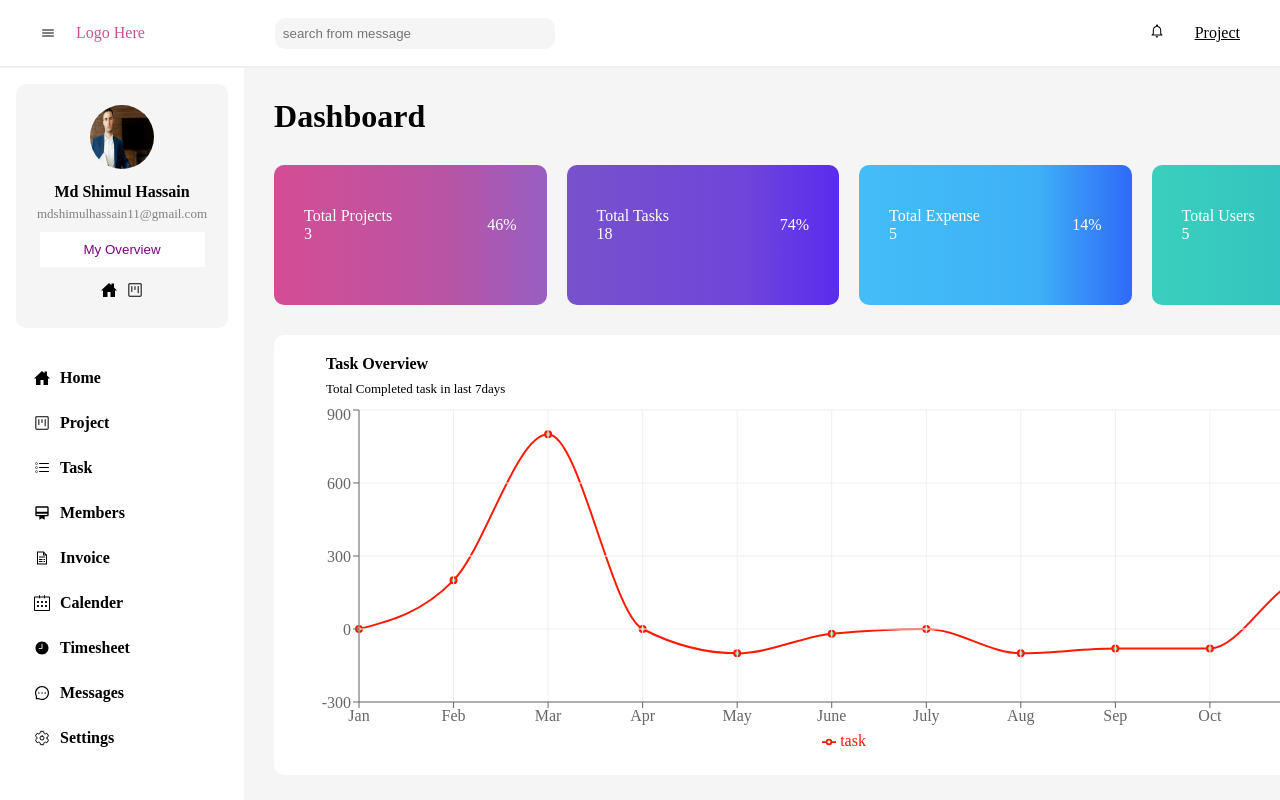
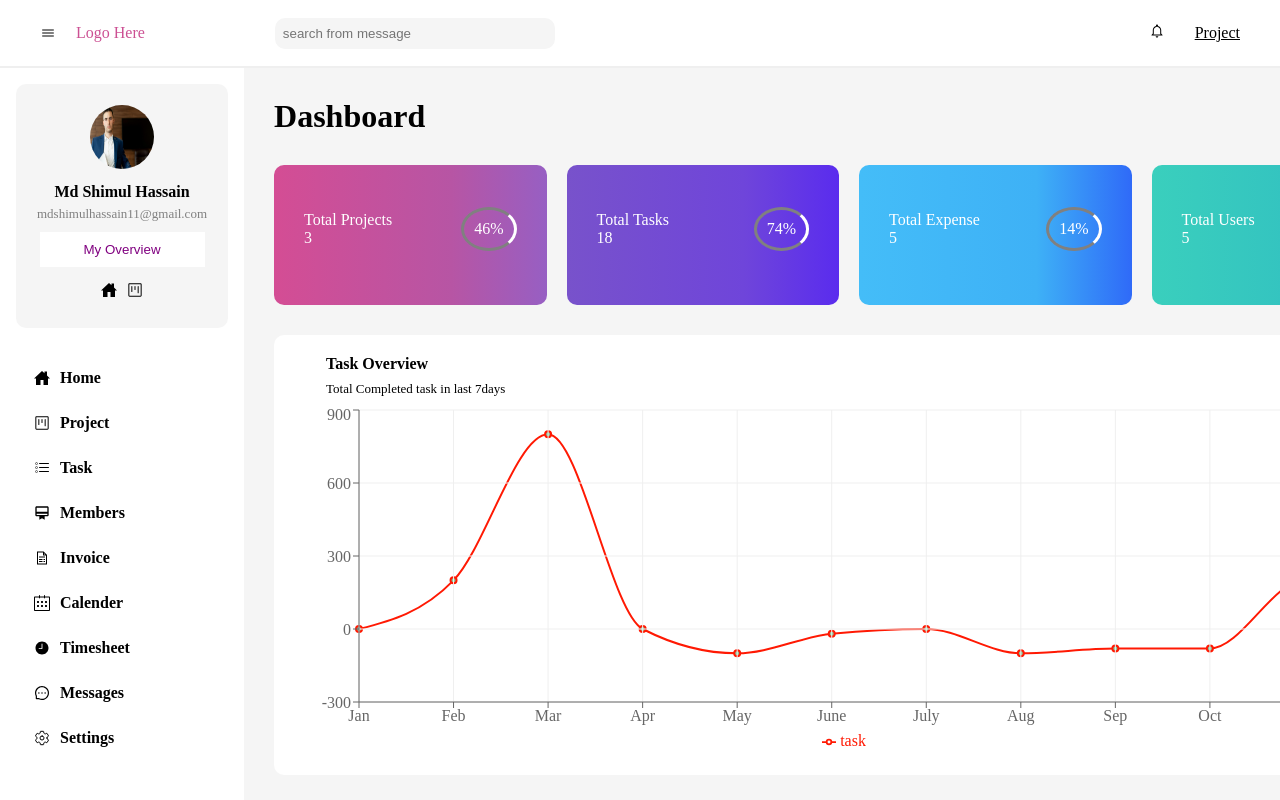
Before and after one commit to Amarachi-Codes/react-dashboard, a React (Vite) app: page /app in a window 1280 px wide. Shown: the top 800 px of the page. Built offline with nearby package versions, Linux system fonts and the light colour scheme.

Commit message:
updated style

```diff
--- a/src/components/dueprojects/TopDueProjects.tsx
+++ b/src/components/dueprojects/TopDueProjects.tsx
@@ -7,19 +7,19 @@ const TopDueProjects = () => {
             <h5>Top Due Projects</h5>
             <p className="num">23</p>
             <p className="total">Total Projects</p>
-            <div className="list">
+            <div className="list firstlist">
                 <ul>
                     <li>On hold</li>
                 </ul>
                 <p>12</p>
             </div>
-            <div className="list">
+            <div className="list secondlist">
                 <ul>
                     <li>In Process</li>
                 </ul>
                 <p>3</p>
             </div>
-            <div className="list">
+            <div className="list thirdlist">
                 <ul>
                     <li>Complete</li>
                 </ul>
--- a/src/components/dueprojects/styles.css
+++ b/src/components/dueprojects/styles.css
@@ -26,3 +26,12 @@
 .Container p{
     padding: 4px 0;
 }
+.firstlist ul li::marker{
+    color: rgb(227, 7, 179);
+}
+.secondlist ul li::marker{
+    color: rgb(167, 12, 167);
+}
+.thirdlist ul li::marker{
+    color: rgb(0, 152, 253);
+}
--- a/src/pages/App/app-home-page/AppHomePage.tsx
+++ b/src/pages/App/app-home-page/AppHomePage.tsx
@@ -28,7 +28,7 @@ const AppHomePage = () => {
               <p>Total Tasks</p>
               <p>18</p>
             </div>
-            <div>
+            <div className='percentage'>
               <p>74%</p>
             </div>
           </div>
@@ -39,7 +39,7 @@ const AppHomePage = () => {
               <p>Total Expense</p>
               <p>5</p>
             </div>
-            <div>
+            <div className='percentage'>
               <p>14%</p>
             </div>
           </div>
@@ -50,7 +50,7 @@ const AppHomePage = () => {
               <p>Total Users</p>
               <p>5</p>
             </div>
-            <div>
+            <div className='percentage'>
               <p>14%</p>
             </div>
           </div>
--- a/src/pages/App/app-home-page/styles.css
+++ b/src/pages/App/app-home-page/styles.css
@@ -37,6 +37,14 @@ h1{
     color: white;
     padding: 12px 0;
 }
+.percentage{
+    border: 3px solid grey;
+    border-radius: 100%;
+    border-right:3px solid white;
+}
+.percentage p{
+    padding:10px;
+}
 
 .Footer{
     display: flex;
```
